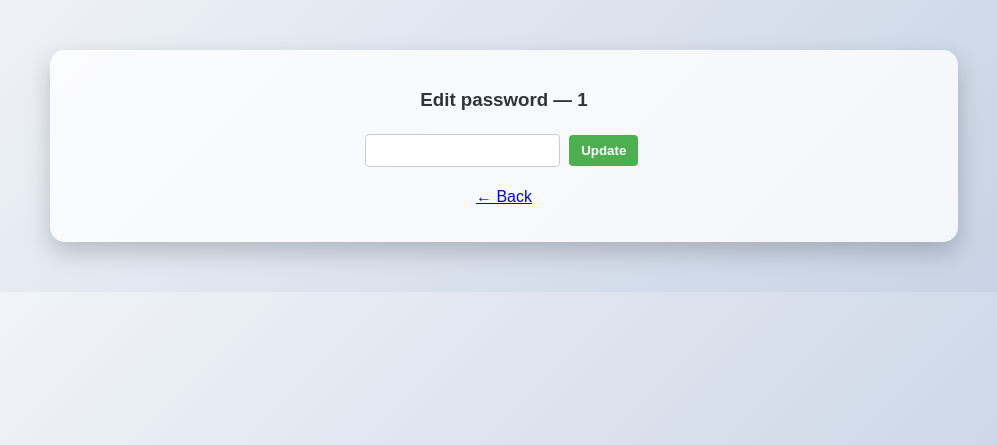
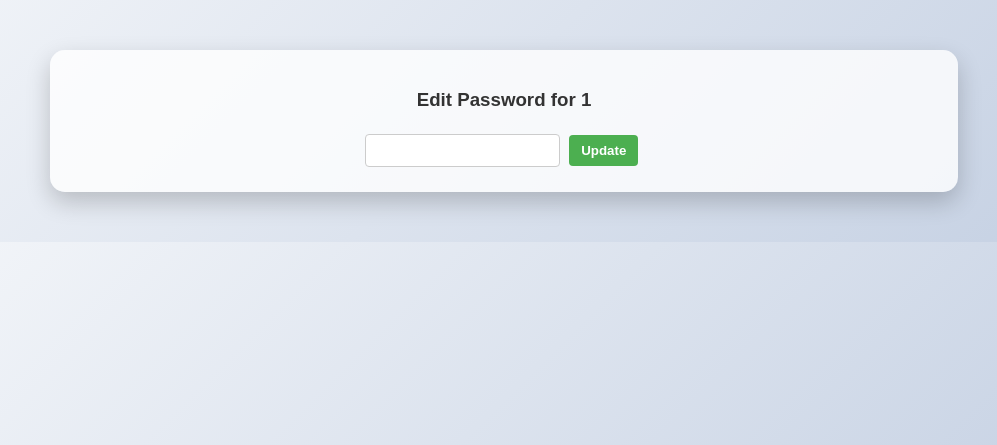
Before and after one commit to 24Manish-ctr/password_manager, a Flask app: page /edit/1 in a window 1280 px wide. Shown: the part 70-515 px from the top of the page, without its empty margins (136-1133 px from the left). Run offline with Flask 3, Linux system fonts and the light colour scheme; the visitor is signed in with stand-in values (Sample User, id 1).

Commit message:
Update edit.html

```diff
--- a/templates/edit.html
+++ b/templates/edit.html
@@ -1,11 +1,10 @@
 {% extends "base.html" %}
 {% block content %}
 <div class="card">
-  <h3>Edit password — {{ site }}</h3>
-  <form method="POST">
-    <input type="text" name="password" value="{{ password }}" required>
-    <button type="submit">Update</button>
-  </form>
-  <p><a href="{{ url_for('dashboard') }}">← Back</a></p>
+    <h3>Edit Password for <strong>{{ site }}</strong></h3>
+    <form method="POST">
+        <input type="text" name="password" value="{{ password }}" required>
+        <button type="submit">Update</button>
+    </form>
 </div>
 {% endblock %}
```
